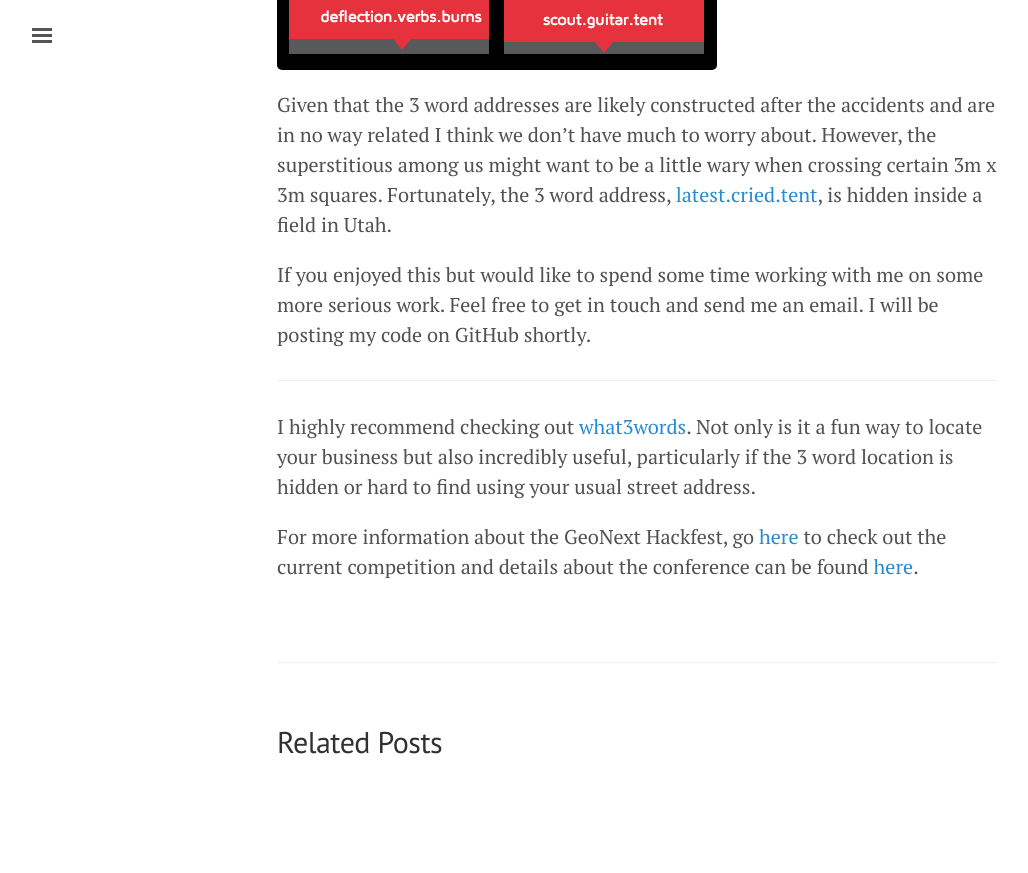
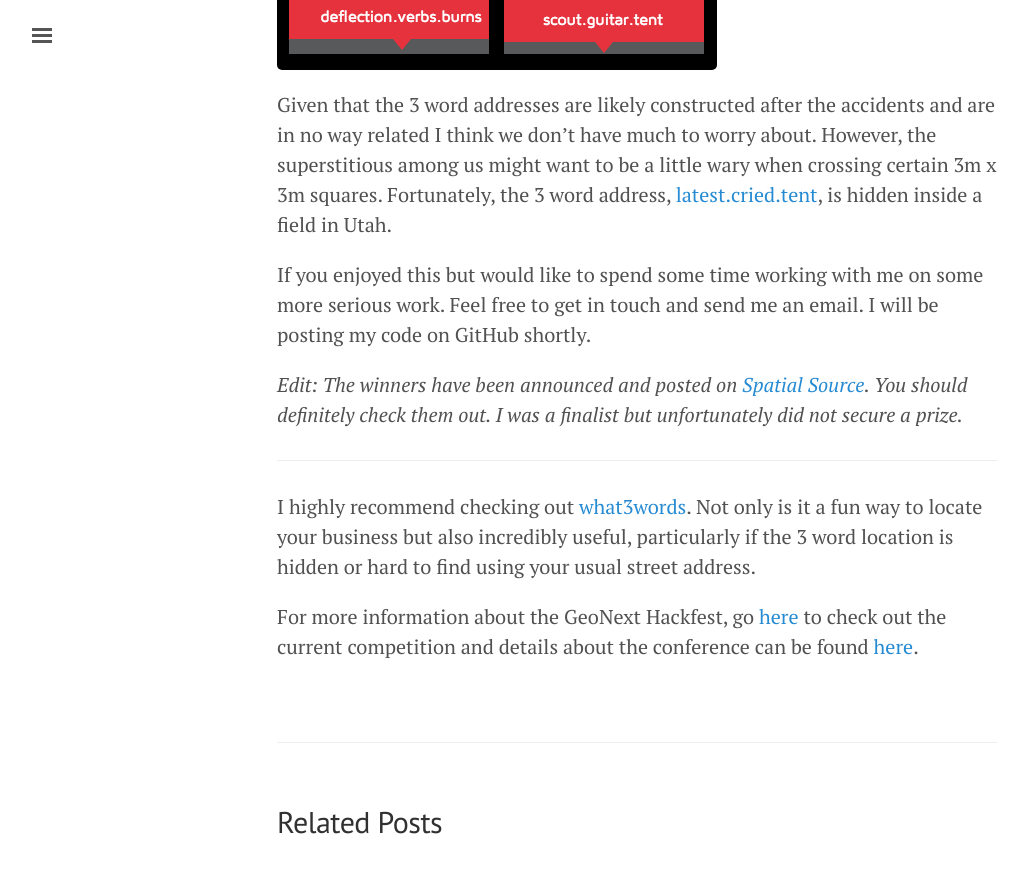
Before and after one commit to AntonBL/antonbl.github.io, a Jekyll site: the page built from _posts/2015-08-12-if-words-could-kill.md, in a window 1280 px wide and 900 px high, scrolled down 2185 px. Shown: the top 873 px of the window, without its empty margins (3-1031 px from the left). Built offline with Jekyll 4.4.1, drawn with Linux system fonts in a browser that asks for light colours; before the commit the page ends 3005 px from its top, so only the background shows below that.

Commit message:
edited post

```diff
--- a/_posts/2015-08-12-if-words-could-kill.md
+++ b/_posts/2015-08-12-if-words-could-kill.md
@@ -28,6 +28,8 @@ Given that the 3 word addresses are likely constructed after the accidents and a
 
 If you enjoyed this but would like to spend some time working with me on some more serious work. Feel free to get in touch and send me an email. I will be posting my code on GitHub shortly.
 
+*Edit: The winners have been announced and posted on [Spatial Source](http://www.spatialsource.com.au/2015/09/01/geonext-hackfest-2015-winners-announced/). You should definitely check them out. I was a finalist but unfortunately did not secure a prize.*
+
 ---
 
 I highly recommend checking out [what3words](http://what3words.com/). Not only is it a fun way to locate your business but also incredibly useful, particularly if the 3 word location is hidden or hard to find using your usual street address.
```
